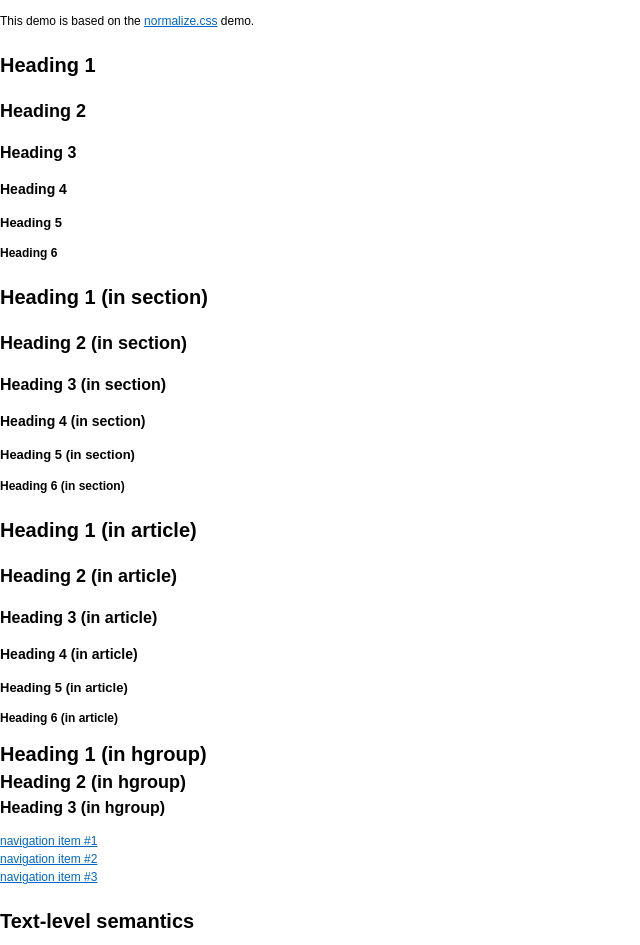
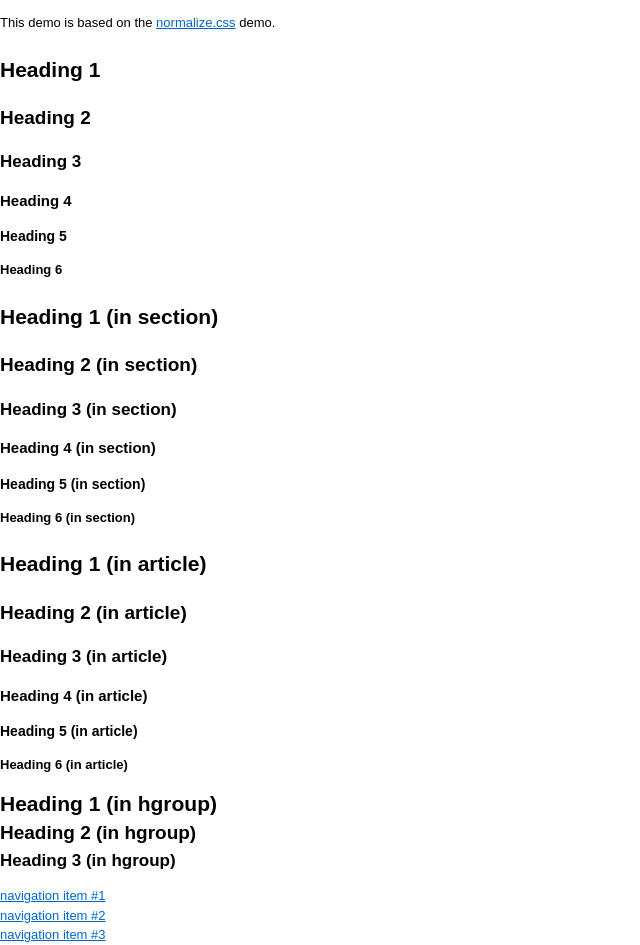
Before and after one commit to soupgiant/minimum-page, a plain HTML site: page demo.html in a window 1280 px wide. Shown: the top 945 px of the page, without its empty margins (0-640 px from the left). Drawn offline with Linux system fonts and the light colour scheme.

Commit message:
up base font size to 13 & increase heading sizes by 1px

```diff
--- a/less/base.less
+++ b/less/base.less
@@ -1,5 +1,5 @@
 /*! normalize.css 2011-11-04T15:38 UTC - http://github.com/necolas/normalize.css */
-@baseFontSize: 12;
+@baseFontSize: 13;
 @import "mixins.less";
 
 /* =============================================================================
@@ -188,22 +188,22 @@ h1,h2,h3,h4,h5,h6 {
 }
 
 h1 {
-	font-size: round(20/@baseFontSize*100*100)/100%;
+	font-size: round(21/@baseFontSize*100*100)/100%;
 }
 h2 {
-	font-size: round(18/@baseFontSize*100*100)/100%;
+	font-size: round(19/@baseFontSize*100*100)/100%;
 }
 h3 {
-	font-size: round(16/@baseFontSize*100*100)/100%;
+	font-size: round(17/@baseFontSize*100*100)/100%;
 }
 h4 {
+	font-size: round(15/@baseFontSize*100*100)/100%;
+}
+h5 {
 	font-size: round(14/@baseFontSize*100*100)/100%;
 }
-h5 {
+h6 {
 	font-size: round(13/@baseFontSize*100*100)/100%;
-}
-h6 {
-	font-size: round(12/@baseFontSize*100*100)/100%;
 }
 
 
```
Also changed, not shown: css/base.css.
